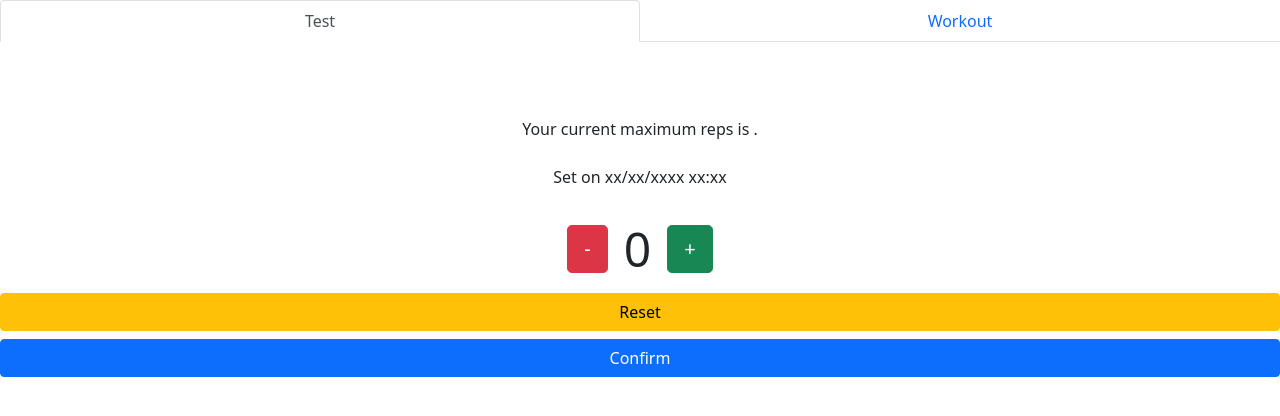
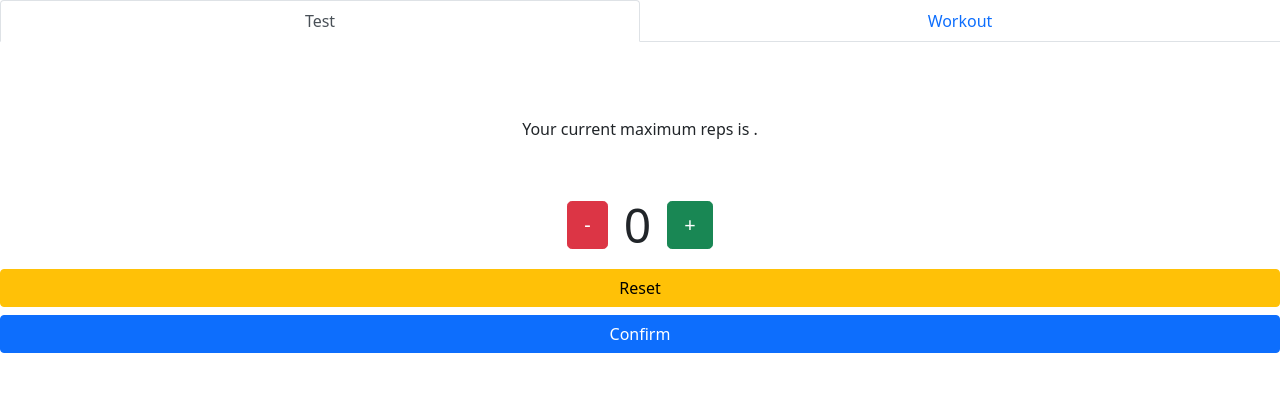
Before and after one commit to tormasa/pullup-programming, a React (Create React App) app: page / in a window 1280 px wide. Shown: the top 416 px of the page. Built offline with nearby package versions, Linux system fonts and the light colour scheme.

Commit message:
add date to max rep test

```diff
--- a/src/MaxTest.js
+++ b/src/MaxTest.js
@@ -7,16 +7,23 @@ import Stack from 'react-bootstrap/Stack';
 import './MaxTest.css';
 
 function MaxTest() {
-	const [cookies, setCookie] = useCookies(['maxReps']);
+	const [cookies, setCookie] = useCookies(['maxReps', 'maxRepsDate']);
 	const [count, setCount] = useState(() => {
 		if (!cookies.maxReps) return 0;
 		else return Number(cookies.maxReps);
 	});
+	const [date, setDate] = useState(() => {
+		if (!cookies.maxRepsDate) return 0;
+		else return Number(cookies.maxRepsDate);
+	});
 
 	const handleConfirm = () => {
-		console.log(Date.now);
+		console.log(Date.now());
+		let newDate = Date.now();
+		setDate(newDate);
 
 		setCookie('maxReps', count, { path: '/' });
+		setCookie('maxRepsDate', newDate, { path: '/' });
 	};
 
 	const handleDecrease = () => {
@@ -31,10 +38,24 @@ function MaxTest() {
 		setCount(0);
 	};
 
+	const getDateString = () => {
+		if (date < 1) return '';
+		else {
+			let newDate = new Date(date);
+
+			return 'Set on '
+				+newDate.getDate() + '-'
+				+newDate.getMonth() + '-'
+				+newDate.getFullYear() + ' '
+				+newDate.getHours() + ':'
+				+newDate.getMinutes();
+		}
+	};
+
 	return (
 		<Stack gap={2} className='max-reps-container'>
 			<p className='max-reps-paragraph'>Your current maximum reps is {cookies.maxReps}.</p>
-			<p className='max-reps-paragraph'>Set on xx/xx/xxxx xx:xx</p>
+			<p className='max-reps-paragraph'>{getDateString()}</p>
 
 			<Stack direction='horizontal' gap={3} className='max-reps-stack'>
 				<Button variant="danger" onClick={handleDecrease} size='lg'>-</Button>{' '}
```
